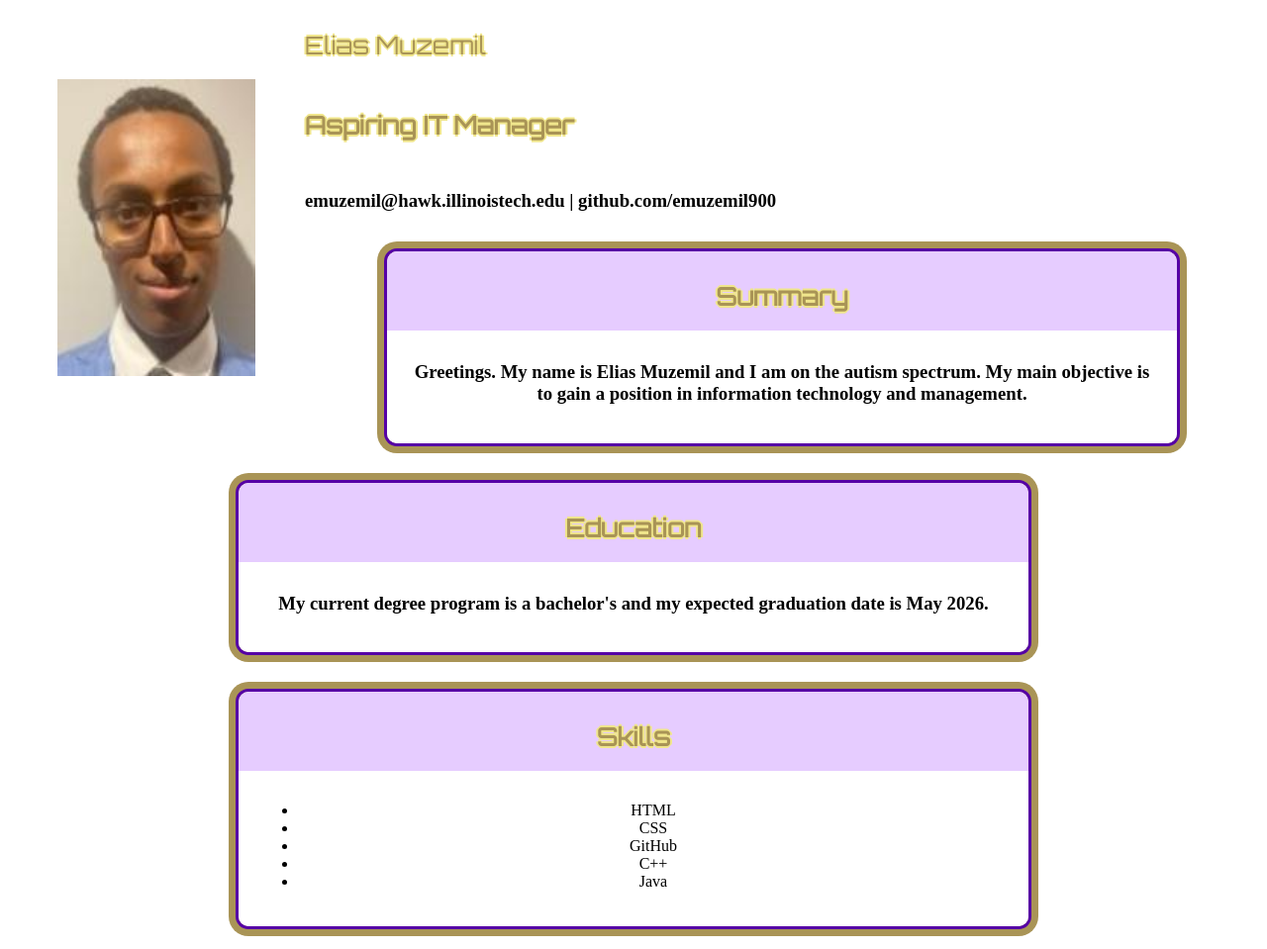
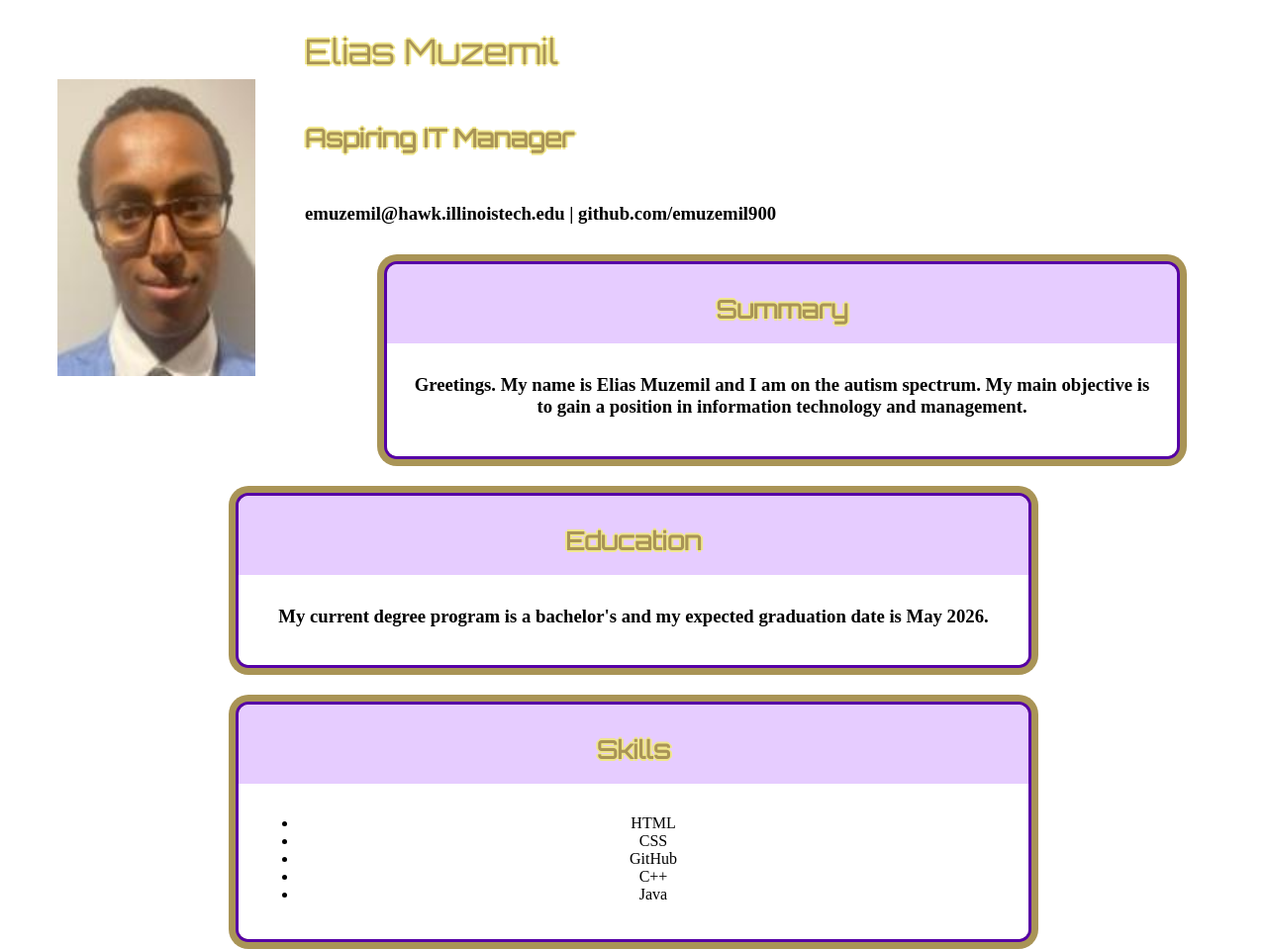
Before and after one commit to emuzemil900/Lab1-Resume, a plain HTML site: page index.html in a window 1280 px wide. Shown: the top 959 px of the page at 99% size. Drawn offline with Linux system fonts and the light colour scheme.

Commit message:
Update style.css

```diff
--- a/css/style.css
+++ b/css/style.css
@@ -90,7 +90,7 @@ section{
 .site-title{
   margin-top: 30px;
   margin-bottom: 50px;
-  font-size: 25px;
+  font-size: 35px;
   font-family: 'Orbitron', serif;
   text-shadow: -2px 0px #f0e68c, 0px 2px #f0e68c, 2px 0px #f0e68c, 0px -2px #f0e68c;
   color: #a99456;
```
